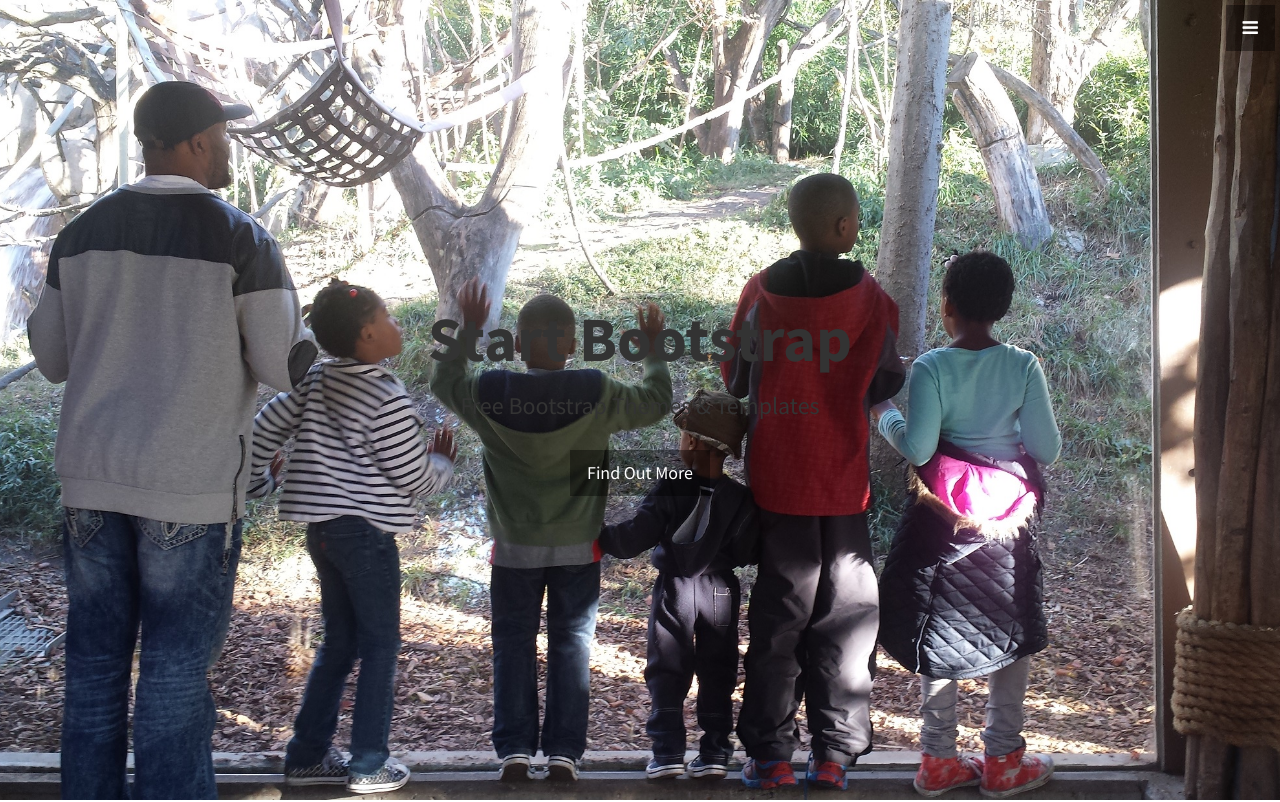
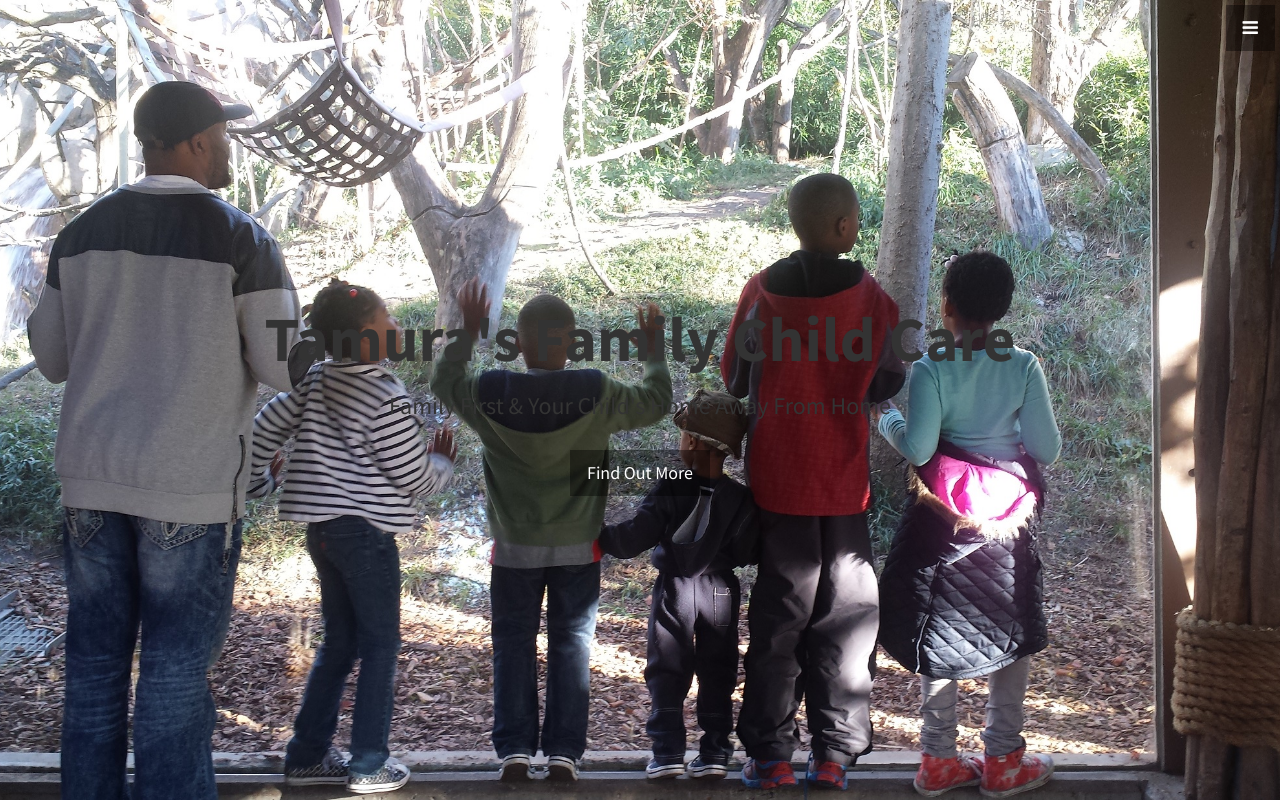
Before and after one commit to tamurabinion1/tamura-pie, a plain HTML site: page index.html in a window 1280 px wide. Shown: the top 802 px of the page. Drawn offline with Linux system fonts and the light colour scheme.

Commit message:
Update index.html

```diff
--- a/index.html
+++ b/index.html
@@ -60,8 +60,8 @@
     <!-- Header -->
     <header id="top" class="header">
         <div class="text-vertical-center">
-            <h1>Start Bootstrap</h1>
-            <h3>Free Bootstrap Themes &amp; Templates</h3>
+            <h1>Tamura's Family Child Care</h1>
+            <h3>Family First &amp; Your Child's Home Away From Home</h3>
             <br>
             <a href="#about" class="btn btn-dark btn-lg">Find Out More</a>
         </div>
```
